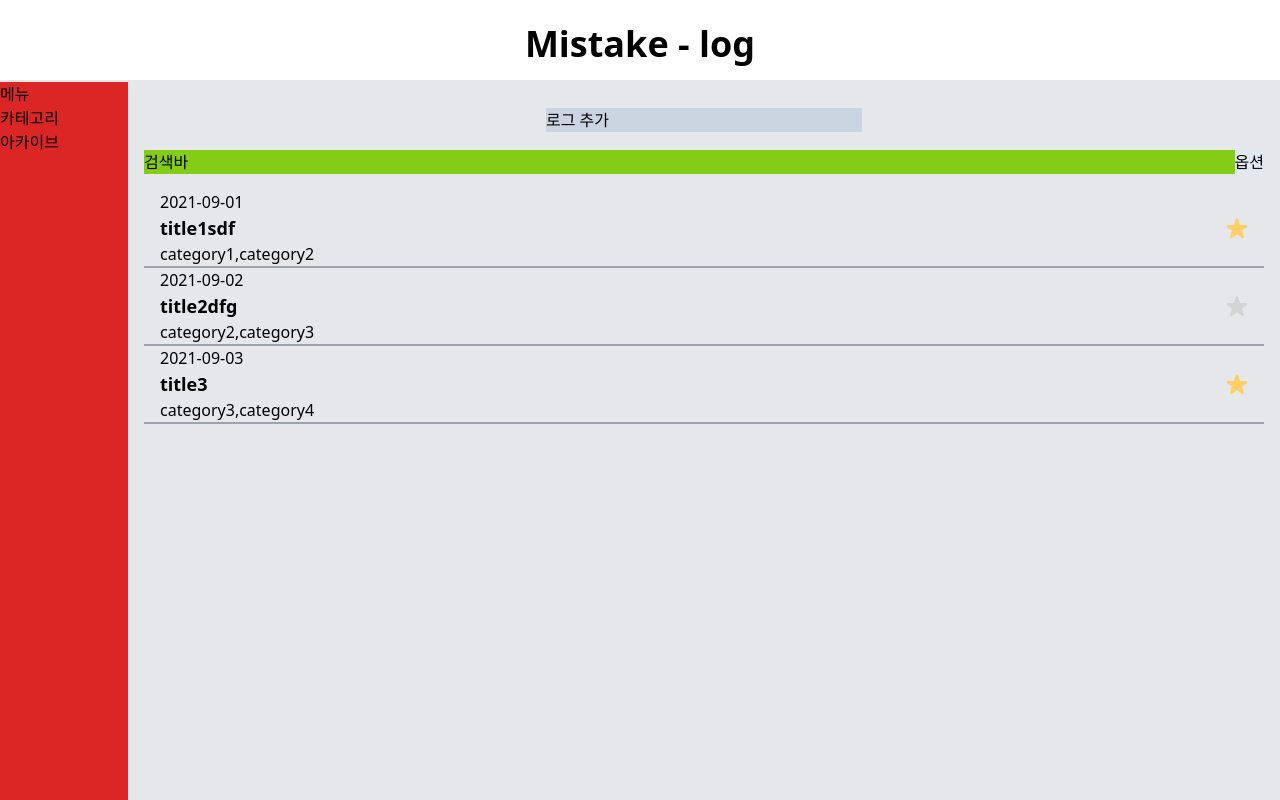
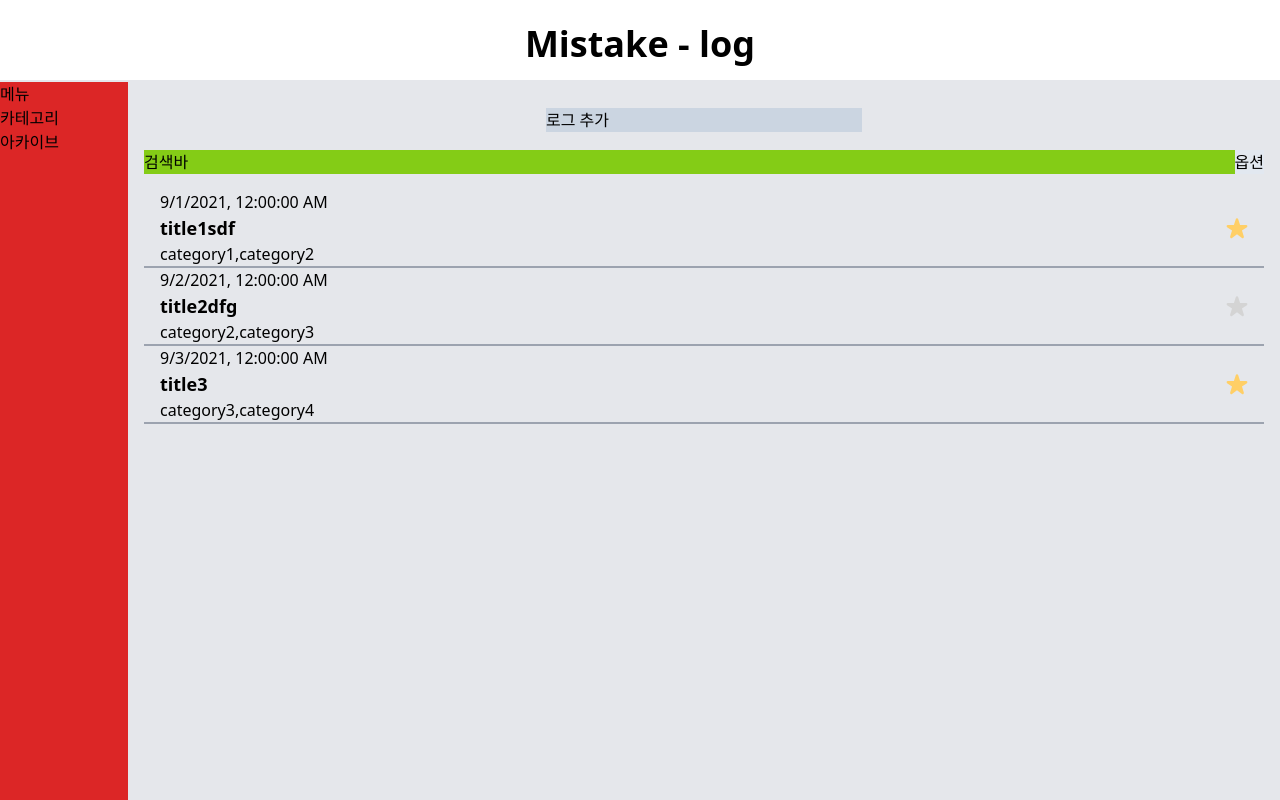
Before and after one commit to Daeun-100/mistake-log, a React (Vite) app: page / in a window 1280 px wide. Built offline with nearby package versions, Linux system fonts and the light colour scheme.

Commit message:
feat : 로그 추가 기능 구현

```diff
--- a/src/App.tsx
+++ b/src/App.tsx
@@ -1,12 +1,12 @@
 import { Routes, Route } from 'react-router-dom';
 import Layout from './pages/Layout';
-import ActiveListPage from './pages/ActiveListPage';
+import ActivePage from './pages/ActivePage';
 
 const App: React.FC = () => (
   <>
     <Routes>
       <Route path="/" element={<Layout />}>
-        <Route index element={<ActiveListPage />} />
+        <Route index element={<ActivePage />} />
       </Route>
     </Routes>
   </>
--- a/src/atom.ts
+++ b/src/atom.ts
@@ -3,7 +3,7 @@ import { FormFields } from './types';
 
 const mockDatalist: FormFields[] = [
   {
-    timestamp: '2021-09-01',
+    timestamp: new Date('2021-09-01'),
     title: 'title1sdf',
     category: ['category1', 'category2'],
     favorite: true,
@@ -15,7 +15,7 @@ const mockDatalist: FormFields[] = [
     status: 'active',
   },
   {
-    timestamp: '2021-09-02',
+    timestamp: new Date('2021-09-02'),
     title: 'title2dfg',
     category: ['category2', 'category3'],
     favorite: false,
@@ -27,7 +27,7 @@ const mockDatalist: FormFields[] = [
     status: 'active',
   },
   {
-    timestamp: '2021-09-03',
+    timestamp: new Date('2021-09-03'),
     title: 'title3',
     category: ['category3', 'category4'],
     favorite: true,
--- a/src/components/LogItem.tsx
+++ b/src/components/LogItem.tsx
@@ -11,7 +11,7 @@ const LogItem: React.FC<LogItemFields> = ({
   // each props are used in the component by <div>{props}</div>
   <div className="flex justify-between items-center border-b-2 border-gray-400">
     <div className="flex flex-col pl-4">
-      <div>{timestamp}</div>
+      <div>{timestamp.toLocaleString()}</div>
       <div className="text-lg font-semibold ">{title}</div>
       <div>{category.join()}</div>
     </div>
--- a/src/components/mistakeForm/MistakeForm.tsx
+++ b/src/components/mistakeForm/MistakeForm.tsx
@@ -4,8 +4,14 @@ import { FormFields } from '../../types';
 import TitleForm from './TitleForm';
 import CategoryForm from './CategoryForm';
 import LabelRangeForm from './LabelRangeForm';
+import { logListAtom } from '../../atom';
+import { useAtom } from 'jotai';
 
-const WriteForm: React.FC = () => {
+type OwnProps = {
+  onClickSubmit: () => void;
+};
+
+const MistakeForm: React.FC<OwnProps> = ({ onClickSubmit }) => {
   const {
     register,
     handleSubmit,
@@ -17,14 +23,19 @@ const WriteForm: React.FC = () => {
       severity: 1,
       frequency: 1,
       status: 'active',
+      category: [],
     },
   });
-
+  const [logList, setLogList] = useAtom(logListAtom);
   const onSubmit: SubmitHandler<FormFields> = async (data) => {
     try {
-      await new Promise((resolve) => setTimeout(resolve, 1000));
-      throw new Error('에러 발생');
-      console.log(data);
+      const finalData = {
+        ...data,
+        timestamp: new Date(),
+      };
+      onClickSubmit();
+      setLogList([...logList, finalData]);
+      console.log(finalData);
     } catch (e) {
       setError('root', {
         type: 'manual',
@@ -39,7 +50,7 @@ const WriteForm: React.FC = () => {
         <input
           {...register('timestamp')}
           type="text"
-          placeholder="타임스탬프"
+          placeholder="12/26/2024"
           className="w-full border-b-2 border-gray-400 outline-none"
         />
         <TitleForm
@@ -78,4 +89,4 @@ const WriteForm: React.FC = () => {
   );
 };
 
-export default WriteForm;
+export default MistakeForm;
--- /dev/null
+++ b/src/pages/ActivePage.tsx
@@ -0,0 +1,35 @@
+import LogItem from '../components/LogItem';
+import { useAtom } from 'jotai';
+import { logListAtom } from '../atom';
+import { useState } from 'react';
+import MistakeFrom from '../components/mistakeForm/MistakeForm';
+import LogListPage from './LogListPage';
+import LogAddPage from './LogAddPage';
+
+const ActivePage = () => {
+  const [logList, setLogList] = useAtom(logListAtom);
+  const [isAdding, setIsAdding] = useState(false);
+
+  const handleClickAdd = () => {
+    setIsAdding(true);
+  };
+
+  const handleClickBack = () => {
+    setIsAdding(false);
+  };
+
+  const handleClickSubmit = () => {
+    setIsAdding(false);
+  };
+
+  return isAdding ? (
+    <LogAddPage
+      onClickBack={handleClickBack}
+      onclickSubmint={handleClickSubmit}
+    />
+  ) : (
+    <LogListPage onClickAdd={handleClickAdd} />
+  );
+};
+
+export default ActivePage;
--- /dev/null
+++ b/src/pages/LogAddPage.tsx
@@ -0,0 +1,17 @@
+import MistakeForm from '../components/mistakeForm/MistakeForm';
+
+type OwnProps = {
+  onClickBack: () => void;
+  onclickSubmint: () => void;
+};
+
+const LogAddPage: React.FC<OwnProps> = ({ onClickBack, onclickSubmint }) => {
+  return (
+    <div>
+      <div onClick={onClickBack}>뒤로가기</div>
+      <MistakeForm onClickSubmit={onclickSubmint} />
+    </div>
+  );
+};
+
+export default LogAddPage;
--- a/src/pages/ActiveListPage.tsx
+++ b/src/pages/LogListPage.tsx
@@ -1,12 +1,22 @@
 import LogItem from '../components/LogItem';
 import { useAtom } from 'jotai';
 import { logListAtom } from '../atom';
+import { useState } from 'react';
+import MistakeFrom from '../components/mistakeForm/MistakeForm';
 
-const ActiveListPage = () => {
+type OwnProps = {
+  onClickAdd: () => void;
+};
+
+const LogListPage: React.FC<OwnProps> = ({ onClickAdd }) => {
   const [logList, setLogList] = useAtom(logListAtom);
+
+  const handleClickAdd = () => {};
   return (
     <div className="flex flex-col items-center gap-4 p-4 pt-6 w-full">
-      <div className="w-80 border-2 bg-slate-300">로그 추가</div>
+      <div className="w-80 border-2 bg-slate-300" onClick={onClickAdd}>
+        로그 추가
+      </div>
 
       <div className="bg-lime-500 flex justify-between w-full">
         <div>검색바</div>
@@ -21,4 +31,4 @@ const ActiveListPage = () => {
   );
 };
 
-export default ActiveListPage;
+export default LogListPage;
--- a/src/types.ts
+++ b/src/types.ts
@@ -2,7 +2,7 @@
 //pick 함수를 사용해서 뽑아내기
 
 export type FormFields = {
-  timestamp: string;
+  timestamp: Date;
   title: string;
   category: string[];
   favorite: boolean;
```
